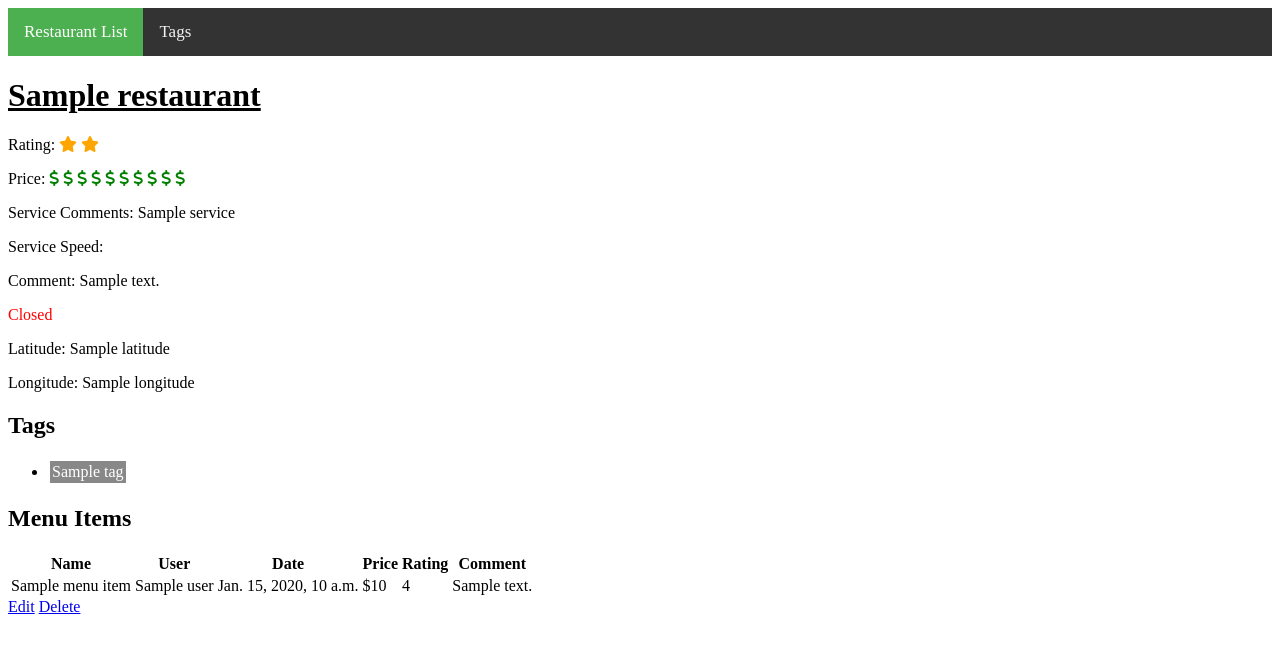
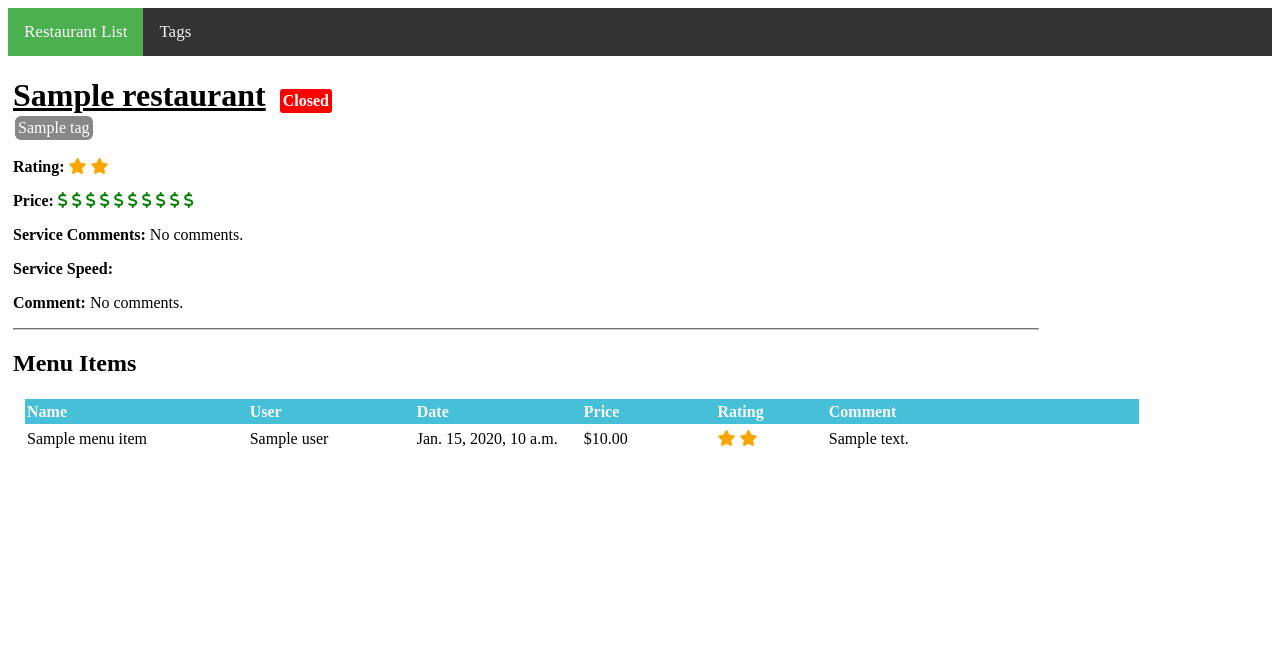
Before and after one commit to psmith150/restaurant-tracker, a Django app: template restaurant_tracker/templates/restaurant_tracker/restaurant_detail.html in a window 1280 px wide. Shown: the top 653 px of the page. Run offline with Django 3.2, Linux system fonts and the light colour scheme; the template is opened without the code that fills it: most values are stand-ins (such as "Sample title", 1, 10 or a date in 2020); some libraries are stand-ins or nearby versions.

Commit message:
Added CSS to restaurant detail page.

```diff
--- a/restaurant_tracker/static/restaurant_tracker/base_style.css
+++ b/restaurant_tracker/static/restaurant_tracker/base_style.css
@@ -39,12 +39,15 @@
     color: green;
 }
 .tag-display {
-    padding: 2px;
+    padding: 3px;
     margin: 2px;
+    display:inline-block !important;
+    border-radius: 6px;
+    text-align: center;
 }
 
 h1 {
-    text-decoration: underline;
+    text-decoration: underline !important;
 }
 
 .add-new {
@@ -54,6 +57,49 @@
     font-size: 16px;
 }
 
+.detail-field-label {
+    font-weight: bold;
+}
+
+hr {
+    width: 90%;
+    text-align: left;
+    border-width: 1px;
+    border-color: rgba(200,200,200,1.0);
+    margin-left: 0px;
+    margin-top: 10px;
+    margin-bottom: 10px;
+}
+
+main {
+    width: 90%;
+    padding: 0px 0px 0px 5px;
+}
+
+.fa-edit {
+    color: orange;
+    opacity: 0.6;
+    visibility: hidden;
+}
+
+.fa-edit:hover {
+    opacity: 1.0;
+}
+
+.fa-trash-alt {
+    color: darkgray;
+    opacity: 0.6;
+    visibility: hidden;
+}
+
+.fa-trash-alt:hover {
+    opacity: 1.0;
+}
+
+#title-content:hover i{
+    visibility: visible;
+}
+
 /*#endregion*/
 
 /*#region Restaurant pages */
@@ -61,7 +107,7 @@
 #restaurant-table {
     width: 100%;
     border: 0px solid black;
-    margin: 0px 10px;
+    padding: 0px 12px;
     border-collapse: separate;
     --row-height: 25px;
     --row-padding: 3px;
@@ -115,11 +161,15 @@
 }
 
 #restaurant-table #price-column {
-    width: 15%;
+    width: 10%;
 }
 
 #restaurant-table #tag-column {
-    width: 35%;
+    width: 30%;
+}
+
+#restaurant-table #open-closed-column {
+    width: 10%;
 }
 
 #restaurant-table .overlay-link {
@@ -142,6 +192,75 @@
 }
 /*#endregion*/
 /*#region Restaurant detail page */
+.open-close-display {
+    font-weight:bold !important;
+    border-radius: 3px;
+    padding: 3px;
+    display: inline-block;
+}
+
+#menu-items-table {
+    width: 100%;
+    border: 0px solid black;
+    padding: 0px 12px;
+    border-collapse: separate;
+    --row-height: 25px;
+    --row-padding: 3px;
+    border-spacing: 0px 2px;
+}
+
+ #menu-items-table th{
+    height: 20px;
+    padding: 2px;
+    text-align: left;
+    /* text-decoration: underline;*/
+    background-color: hsl(190,65%,56%);
+    color: rgb(250, 250, 250);
+}
+
+ #menu-items-table td {
+    /* border-bottom: 1px solid #ddd;*/
+    padding: var(--row-padding) 0px var(--row-padding) 2px;
+}
+
+
+#menu-items-table tr:nth-child(odd) {
+    background-color: #f2f2f2;
+}
+#menu-items-table tr:hover {
+    background-color: rgba(230, 230, 230, 0.75);
+    color: black;
+}
+
+#menu-items-table tr {
+    position:relative;
+    height: var(--row-height);
+}
+
+#menu-items-table #name-column {
+    width: 20%;
+    word-wrap: normal;
+}
+
+#menu-items-table #user-column {
+    width: 15%;
+}
+
+#menu-items-table #date-column {
+    width: 15%;
+}
+
+#menu-items-table #price-column {
+    width: 12%;
+}
+
+#menu-items-table #rating-column {
+    width: 10%;
+}
+
+#menu-items-table #comment-column {
+    width: 28%;
+}
 /*#endregion*/
 /*#region Restaurant edit page */
 /*#endregion*/
--- a/restaurant_tracker/templates/restaurant_tracker/base_restaurant.html
+++ b/restaurant_tracker/templates/restaurant_tracker/base_restaurant.html
@@ -14,10 +14,12 @@
             <a class="active" href="/restaurants">Restaurant List</a>
             <a href="/restaurants/tags">Tags</a>
         </div>
-        <div id="content">
-            {% block page %}
-            {% endblock %}
-        </div>
+        <main>
+            <div id="content">
+                {% block page %}
+                {% endblock %}
+            </div>
+        </main>
     {% endblock content %}
 </body>
 </html>
--- a/restaurant_tracker/templates/restaurant_tracker/index.html
+++ b/restaurant_tracker/templates/restaurant_tracker/index.html
@@ -11,9 +11,10 @@
             <th>Rating</th>
             <th>Price</th>
             <th>Tags</th>
+            <th>Open/Closed</th>
         </tr>
         <tr>
-            <td colspan="4">
+            <td colspan="5">
                 <section>
                     <a class="add-new" href="{% url 'restaurant_tracker:restaurant_create' %}">Add restaurant</a>
                 </section>
@@ -32,6 +33,9 @@
                     {% for tag in restaurant.tags.all %}
                         {% include "restaurant_tracker/tag_display_snippet.html" with tag=tag%}
                     {% endfor %}
+                </td>
+                <td id="open-closed-column">
+                    {% include "restaurant_tracker/restaurant_open_closed_snippet.html" with is_open=restaurant.is_open%}
                 </td>
                 <td class="overlay-link">
                     {% comment %} <div class="overlay-link"> {% endcomment %}
--- a/restaurant_tracker/templates/restaurant_tracker/restaurant_detail.html
+++ b/restaurant_tracker/templates/restaurant_tracker/restaurant_detail.html
@@ -1,30 +1,46 @@
 {% extends "restaurant_tracker/base_restaurant.html" %}
-
+{% load restaurant_tracker_extras %}
+{% block title %}{{restaurant.name}}{% endblock title %}
 {% block page %}
-<h1>{{ restaurant.name }}</h1>
-<p>Rating: {% include "restaurant_tracker/star_snippet.html" with rating=restaurant.rating %}</p>
-<p>Price: {% include "restaurant_tracker/price_snippet.html" with price=restaurant.price %}</p>
-<p>Service Comments: {{restaurant.service}}</p>
-<p>Service Speed: {% include "restaurant_tracker/speed_snippet.html" with restaurant=restaurant %}</p>
-<p>Comment: {{ restaurant.comment }}</p>
-{% if restaurant.is_open %}
-    <p style="color:green;">Open</p>
-{% else %}
-    <p style="color:red;">Closed</p>
-{% endif %}
-<p>Latitude: {{ restaurant.latitude }}</p>
-<p>Longitude: {{ restaurant.longitude }}</p>
-{% if restaurant.tags.count > 0 %}
-<h2>Tags</h2>
-<ul>
-    {% for tag in restaurant.tags.all %}
-        <li>
-            {% include "restaurant_tracker/tag_display_snippet.html" with tag=tag%}
-        </li>
-    {% endfor %}
-</ul>
-{% endif %}
+<div id="title-content">
+    <h1 style="display:inline-block; margin-right:10px; margin-bottom:0px">{{ restaurant.name }}</h1>
+    {% include "restaurant_tracker/restaurant_open_closed_snippet.html" with is_open=restaurant.is_open%}
+    <a href="{% url 'restaurant_tracker:restaurant_edit' restaurant.id %}"><i class="fas fa-edit"></i></a>
+    <a href="{% url 'restaurant_tracker:restaurant_delete' restaurant.id %}"><i class="fas fa-trash-alt"></i></a>
+    <div class="all-tags-display" style="display:block; max-width:300px">
+        {% if restaurant.tags.count > 0 %}
+            {% for tag in restaurant.tags.all %}
+                {% include "restaurant_tracker/tag_display_snippet.html" with tag=tag%}
+            {% endfor %}
+        {% else %}
+            <p>No tags.</p>
+        {% endif %}
+    </div>
+</div>
+<p>
+    <span class="detail-field-label">Rating: </span>
+    <span>{% include "restaurant_tracker/star_snippet.html" with rating=restaurant.rating %}</span>
+</p>
+<p>
+    <span class="detail-field-label">Price: </span>
+    <span>{% include "restaurant_tracker/price_snippet.html" with price=restaurant.price %}</span>
+</p>
+<p>
+    <span class="detail-field-label">Service Comments: </span>
+    <span>{{restaurant.service|string_or_default:"No comments."}}</span>
+</p>
+<p>
+    <span class="detail-field-label">Service Speed: </span>
+    <span>{% include "restaurant_tracker/speed_snippet.html" with restaurant=restaurant %}</span>
+</p>
+<p>
+    <span class="detail-field-label">Comment: </span>
+    <span>{{ restaurant.comment|string_or_default:"No comments." }}</span>
+</p>
+{% comment %} <p>Latitude: {{ restaurant.latitude }}</p>
+<p>Longitude: {{ restaurant.longitude }}</p> {% endcomment %}
 {% if restaurant.get_menu_items.count > 0 %}
+    <hr>
     <h2>Menu Items</h2>
     <table id="menu-items-table">
     <tr>
@@ -37,18 +53,16 @@
     </tr>
     {% for menu_item in restaurant.get_menu_items %}
         <tr>
-            <td>{{menu_item.name}}</td>
-            <td>{{menu_item.user}}</td>
-            <td>{{menu_item.date}}</td>
-            <td>${{menu_item.price}}</td>
-            <td>{{menu_item.rating}}</td>
-            <td>{{menu_item.comment}}</td>
+            <td id="name-column">{{menu_item.name}}</td>
+            <td id="user-column">{{menu_item.user}}</td>
+            <td id="date-column">{{menu_item.date}}</td>
+            <td id="price-column">{{menu_item.price|currency}}</td>
+            <td id="rating-column">{% include "restaurant_tracker/star_snippet.html" with rating=menu_item.rating %}</td>
+            <td id="comment-column">{{menu_item.comment}}</td>
         </tr>
     {% endfor %}
     </table>
 {% else %}
-    <p> No menu items are available.</p>
+    <p> No menu items.</p>
 {% endif %}
-<a href="{% url 'restaurant_tracker:restaurant_edit' restaurant.id %}">Edit</a>
-<a href="{% url 'restaurant_tracker:restaurant_delete' restaurant.id %}">Delete</a>
 {% endblock page %}
--- /dev/null
+++ b/restaurant_tracker/templates/restaurant_tracker/restaurant_open_closed_snippet.html
@@ -0,0 +1,5 @@
+{% if is_open %}
+    <div class="open-close-display" style="background-color:green; color:white;">Open</div>
+{% else %}
+    <div class="open-close-display" style="background-color:red; color:white;">Closed</div>
+{% endif %}
--- a/restaurant_tracker/templates/restaurant_tracker/tag_display_snippet.html
+++ b/restaurant_tracker/templates/restaurant_tracker/tag_display_snippet.html
@@ -1,5 +1,5 @@
 {% if tag.is_light_color %}
-    <span class="tag-display" style="color:black; background-color:{{tag.color}}; display:inline-block;">{{ tag.name }}</span>
+    <span class="tag-display" style="color:black; background-color:{{tag.color}};">{{ tag.name }}</span>
 {% else %}
-    <span class="tag-display" style="color:white; background-color:{{tag.color}}; display: inline-block;">{{ tag.name }}</span>
+    <span class="tag-display" style="color:white; background-color:{{tag.color}};">{{ tag.name }}</span>
 {% endif %}
--- a/restaurant_tracker/templatetags/restaurant_tracker_extras.py
+++ b/restaurant_tracker/templatetags/restaurant_tracker_extras.py
@@ -1,8 +1,30 @@
 from django import template
+import locale
+
+#locale.setlocale(locale.LC_ALL, '')
 
 register = template.Library()
 
 @register.filter
-def get_range(min, max):
-    """Returns a range of values"""
-    return range(min,max)
+def get_range(min_val, max_val):
+    """
+    Returns a range of values
+    """
+    return range(min_val, max_val)
+
+@register.filter
+def string_or_default(message, default_message):
+    """
+    Returns a given string, or a default message if the string is empty or invalid
+    """
+    if (message is None or (not isinstance(message, str)) or len(message) < 1):
+        return default_message
+    else:
+        return message
+
+@register.filter()
+def currency(value):
+    """
+    Returns a string currency representation of a float
+    """
+    return '${:,.2f}'.format(value)#locale.currency(value, grouping=True)
```
